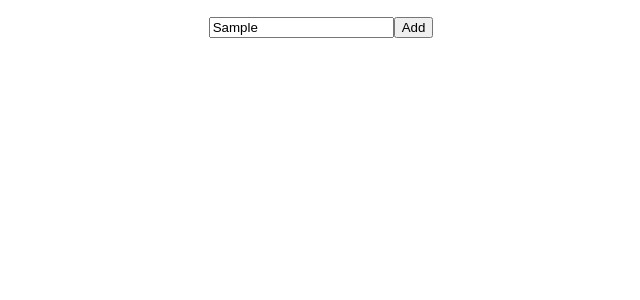
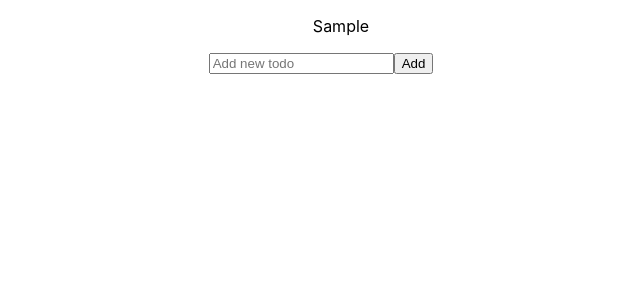
Before and after one commit to aldairbalanzar/TodoList-React-Typescript, a React (Create React App) app: page / in a window 1280 px wide. Both pictures are taken after typing "Sample" into the empty fields and a click on the button "Add". Shown: the top 300 px of the page, without its empty margins (319-959 px from the left). Built offline with nearby package versions, Linux system fonts and the light colour scheme.

Commit message:
can add todos to list

```diff
--- a/src/App.tsx
+++ b/src/App.tsx
@@ -1,6 +1,6 @@
 import React, { useState } from 'react';
 import TodoForm from './components/TodoForm'
-import Todo from './components/TodoForm'
+import Todo from './components/Todo'
 import './App.css';
 
 interface ITodo {
@@ -14,9 +14,9 @@ const App: React.FC = () => {
   return (
     <div className="App">
       <ul>
-        {todoList.map((todo: ITodo) => {
+        {todoList.map((todo: ITodo) => (
           <Todo todo={todo}/>
-        })}
+        ))}
       </ul>
       <TodoForm todoList={todoList} setTodoList={setTodoList}/>
     </div>
--- a/src/components/Todo.tsx
+++ b/src/components/Todo.tsx
@@ -1,17 +1,13 @@
 import React from 'react'
 
 interface IAppProps {
-    todo: {
-        id: string;
-        task: string;
-        completed: boolean;
-    }
+    todo: {id: string; task: string; completed: boolean;};
 }
 
-const Todo: React.FC<IAppProps> = ({ id, completed, task }) => {
+const Todo: React.FC<IAppProps> = ({ todo }) => {
     return (
-        <div key={id} className={completed ? 'completed' : ''}>
-            <p>{task}</p>
+        <div key={todo.id} className={todo.completed ? 'completed' : ''}>
+            <p>{todo.task}</p>
         </div>
     )
 }
--- a/src/components/TodoForm.tsx
+++ b/src/components/TodoForm.tsx
@@ -26,6 +26,11 @@ const TodoForm: React.FC<IAppProps> = ({ todoList, setTodoList }) => {
            ...todoList,
            newTodo
        ])
+       setNewTodo({
+            id: '',
+            task: '',
+            completed: false
+       })
    };
 
 
```
